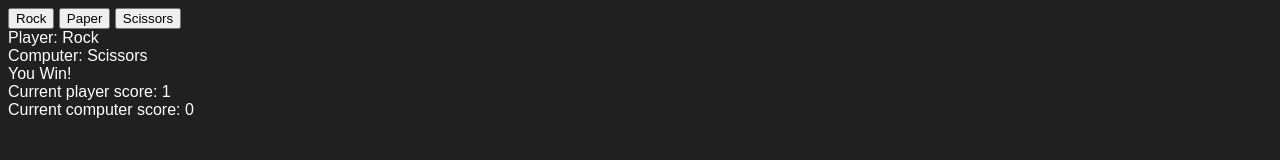
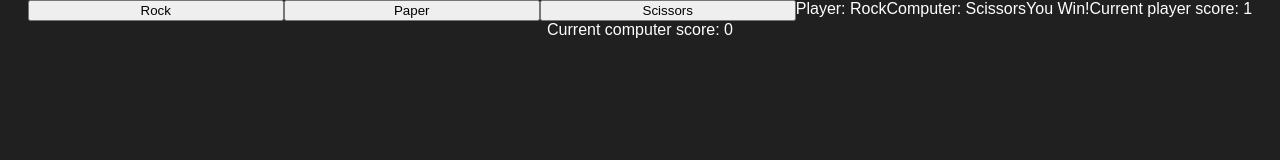
Before and after one commit to Brazy4L/rock, a plain HTML site: page index.html in a window 1280 px wide. Both pictures are taken after a click on the button "Rock". Drawn offline with Linux system fonts and the light colour scheme.

Commit message:
Code cleanup

```diff
--- a/css/style.css
+++ b/css/style.css
@@ -3,4 +3,16 @@ body {
     font-family: 'Andika', sans-serif;
     background-color:#202020;
     color: #fff;
+    margin: 0;
 }
+
+.container {
+    display: flex;
+    flex-wrap: wrap;
+    justify-content: center;
+}
+
+button {
+    font-family: inherit;
+    width: 20%;
+}
--- a/index.html
+++ b/index.html
@@ -10,9 +10,9 @@
 </head>
 <body>
     <div class="container">
-        <button class="rps">Rock</button>
-        <button class="rps">Paper</button>
-        <button class="rps">Scissors</button>
+        <button>Rock</button>
+        <button>Paper</button>
+        <button>Scissors</button>
         <div id="player"></div>
         <div id="computer"></div>
         <div id="result"></div>
--- a/js/script.js
+++ b/js/script.js
@@ -14,7 +14,7 @@ let computerScore = 0;
 
 // Game stats, Player and Computer selections on click
 
-const buttons = document.querySelectorAll('.rps');
+const buttons = document.querySelectorAll('button');
 buttons.forEach(button => button.addEventListener('click', function () {
     playerSelection = button.textContent;
     computerSelection = words[Math.floor(Math.random() * words.length)];
@@ -27,6 +27,33 @@ buttons.forEach(button => button.addEventListener('click', function () {
     keepingScore();
     winnerCheck();
 }));
+
+function game(playerSelection, computerSelection) {
+    if (computerSelection === 'Rock' && playerSelection === 'Scissors') {
+        return 'You Lose!';
+    } else if (computerSelection === 'Paper' && playerSelection === 'Rock') {
+        return 'You Lose!';
+    } else if (computerSelection === 'Scissors' && playerSelection === 'Paper') {
+        return 'You Lose!';
+    } else if (computerSelection === 'Scissors' && playerSelection === 'Rock') {
+        return 'You Win!';
+    } else if (computerSelection === 'Rock' && playerSelection === 'Paper') {
+        return 'You Win!';
+    } else if (computerSelection === 'Paper' && playerSelection === 'Scissors') {
+        return 'You Win!';
+    } else {
+        return 'Draw!';
+}};
+
+function keepingScore() {
+    if (result.textContent.includes('Win')) {
+        currentPlayerScore.textContent = ('Current player score: ' + ++playerScore);
+    } else if (result.textContent.includes('Lose')) {
+        currentComputerScore.textContent = ('Current computer score: ' + ++computerScore);
+    } else if (result.textContent.includes('Draw')) {
+        currentPlayerScore.textContent = ('Current player score: ' + ++playerScore);
+        currentComputerScore.textContent = ('Current computer score: ' + ++computerScore);
+}};
 
 function winnerCheck() {
     if (playerScore === 5 && computerScore === 5) {
@@ -48,30 +75,3 @@ function winnerCheck() {
         currentPlayerScore.textContent = ('Current player score: ' + playerScore);
         currentComputerScore.textContent = ('Current computer score: ' + computerScore);
 }};
-
-function keepingScore() {
-    if ((playerScore < 5 || computerScore < 5) && result.textContent.includes('Win')) {
-        currentPlayerScore.textContent = ('Current player score: ' + ++playerScore);
-    } else if ((playerScore < 5 || computerScore < 5) && result.textContent.includes('Lose')) {
-        currentComputerScore.textContent = ('Current computer score: ' + ++computerScore);
-    } else if ((playerScore < 5 || computerScore < 5) && result.textContent.includes('Draw')) {
-        currentPlayerScore.textContent = ('Current player score: ' + ++playerScore);
-        currentComputerScore.textContent = ('Current computer score: ' + ++computerScore);
-}};
-
-function game(playerSelection, computerSelection) {
-    if (computerSelection === 'Rock' && playerSelection === 'Scissors') {
-        return 'You Lose!';
-    } else if (computerSelection === 'Paper' && playerSelection === 'Rock') {
-        return 'You Lose!';
-    } else if (computerSelection === 'Scissors' && playerSelection === 'Paper') {
-        return 'You Lose!';
-    } else if (computerSelection === 'Scissors' && playerSelection === 'Rock') {
-        return 'You Win!';
-    } else if (computerSelection === 'Rock' && playerSelection === 'Paper') {
-        return 'You Win!';
-    } else if (computerSelection === 'Paper' && playerSelection === 'Scissors') {
-        return 'You Win!';
-    } else {
-        return 'Draw!';
-}};
```
